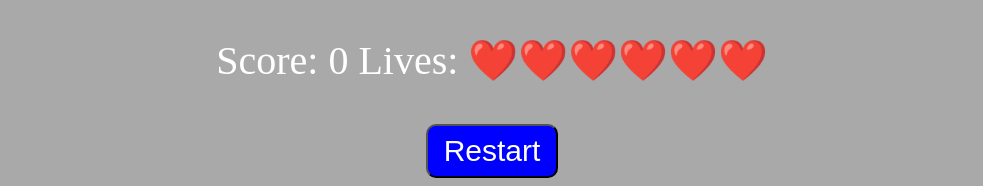
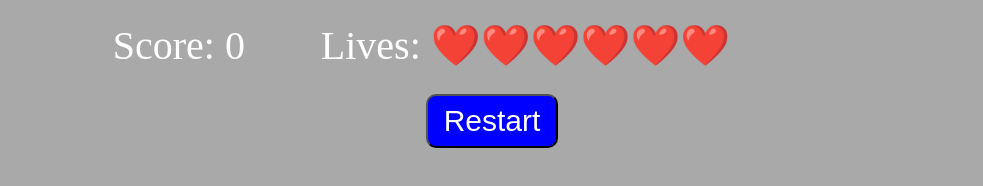
Before and after one commit to M3ll0W-Al3j4ndr0/webCardMatchingGame, a plain HTML site: page index.html in a window 1280 px wide. Both pictures are taken after a click on the button "Restart". Shown: the part 745-931 px from the top of the page, without its empty margins (148-1131 px from the left). After the commit the page ends 901 px from the top, so only its background shows below. Drawn offline with Linux system fonts and the light colour scheme.

Commit message:
Made the face cards bigger and aligned the score board better

```diff
--- a/driver.js
+++ b/driver.js
@@ -43,7 +43,7 @@ function createCards() {
 		cardElement.setAttribute("data-name", card);
 		cardElement.innerHTML = `
 			<div class="front">
-				<p>${card}</p>
+				<p class="cardPicture">${card}</p>
 			</div>
 			<div class="back"></div>`;
 		cardElement.addEventListener("click", flipCard);
--- a/index.html
+++ b/index.html
@@ -15,8 +15,13 @@
 		<h1 id="gameOverText">Game Over</h1>
 	</div>
 
-	<p>Score: <span class="score"></span>
-	Lives: <span class="lives"></span>
+	<p class="scoreBoard">
+		<span class="scoreLabel">
+			Score: <span class="score"></span>
+		</span>
+		<span class="livesLabel">
+			Lives: <span class="lives"></span>
+		</span>
 	</p>
 
 	<div class="selections">
--- a/style.css
+++ b/style.css
@@ -6,10 +6,29 @@ body {
 	text-align: center;
 }
 
-p{
+.scoreBoard{
 	font-size: 40px;
+	display: flex;
+	justify-content: flex-start;
+	width: 60%;
+	margin: 2% 20%;
 }
 
+.livesLabel{
+	margin-left: 10%;
+}
+
+.lives{
+	text-align: left;
+}
+
+.score{
+	text-align: left;
+}
+
+.cardPicture{
+	font-size: 80px;
+}
 
 .selections {
 	display: flex;
```
